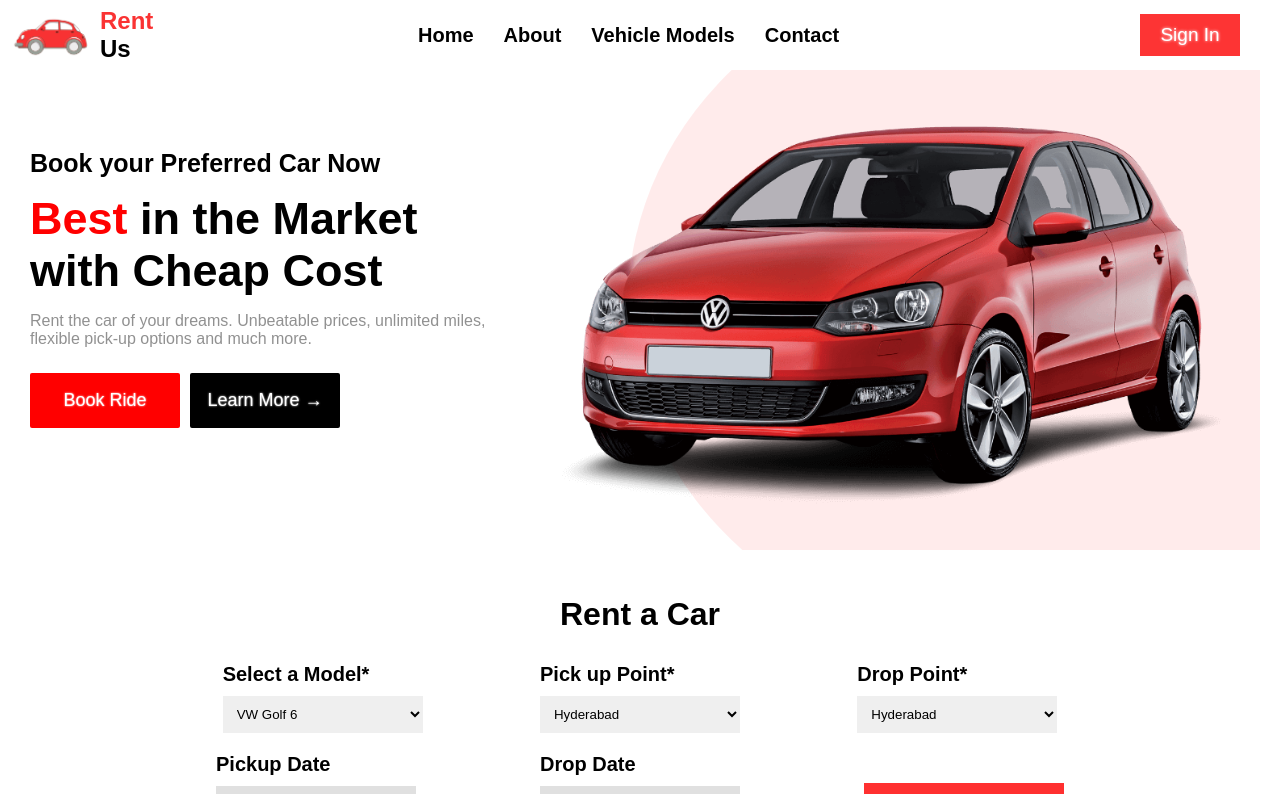
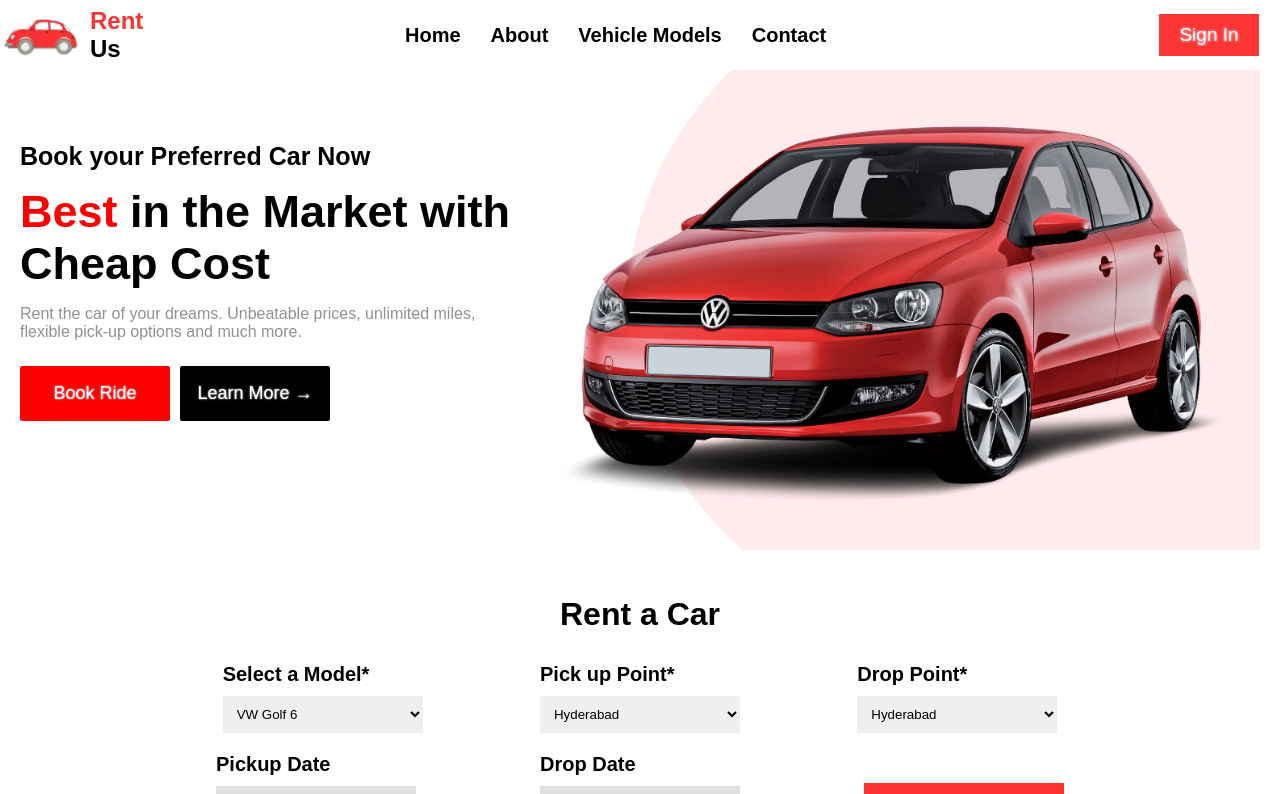
Before and after one commit to fardeen210702/Car-rental, a React (Vite) app: page /home in a window 1280 px wide. Shown: the top 794 px of the page. Built offline with nearby package versions, Linux system fonts and the light colour scheme; a web font is replaced by a local one.

Commit message:
updated css

```diff
--- a/src/App.css
+++ b/src/App.css
@@ -22,7 +22,7 @@
     height: 100%;
     align-items: center;
     justify-content: space-between;
-    padding: 0 10px;
+    /* padding: 0 10px; */
 }
 nav .firstnav{
     width: 180px;
@@ -48,7 +48,7 @@ nav .firstnav{
 .secondnav{
     display: flex;
     width: 70%;
-    padding: 0 30px;
+    padding: 0 21px;
     justify-content: space-between;
     /* border: 2px solid red; */
     align-items: center;
@@ -676,7 +676,7 @@ form >.MAINOPTIONS{
 width: 40%;
 height: 100%;
 /* border: 1px solid red; */
-padding: 10px;
+/* padding: 10px; */
 display: flex;align-items: center;
 }
 .landingpage > .rightlanding{
```
